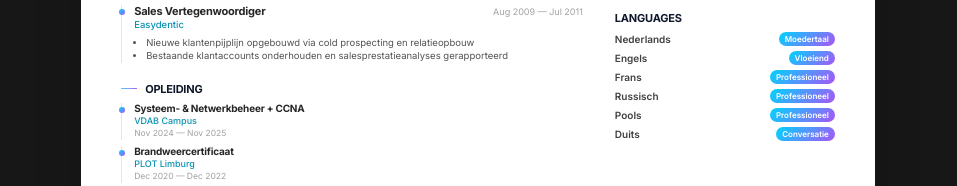
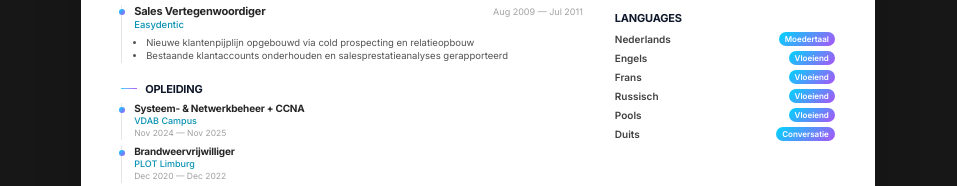
Before and after one commit to Albiniu5/ResumeWebsite, a Next.js app: page /resume in a window 1280 px wide. Shown: the part 614-800 px from the top of the page, without its empty margins (162-1119 px from the left). Built offline with nearby package versions, Linux system fonts and the light colour scheme.

Commit message:
Update Dutch education and language labels

```diff
--- a/src/data/resume-nl.ts
+++ b/src/data/resume-nl.ts
@@ -358,7 +358,7 @@ export const educationDataNL = [
         highlight: true,
     },
     {
-        degree: "Brandweercertificaat",
+        degree: "Brandweervrijwilliger",
         institution: "PLOT Limburg",
         location: "Genk",
         period: "Dec 2020 — Dec 2022",
@@ -390,9 +390,9 @@ export const educationDataNL = [
 export const languagesDataNL = [
     { name: "Nederlands", level: "Moedertaal" },
     { name: "Engels", level: "Vloeiend" },
-    { name: "Frans", level: "Professioneel" },
-    { name: "Russisch", level: "Professioneel" },
-    { name: "Pools", level: "Professioneel" },
+    { name: "Frans", level: "Vloeiend" },
+    { name: "Russisch", level: "Vloeiend" },
+    { name: "Pools", level: "Vloeiend" },
     { name: "Duits", level: "Conversatie" },
 ];
 
```
